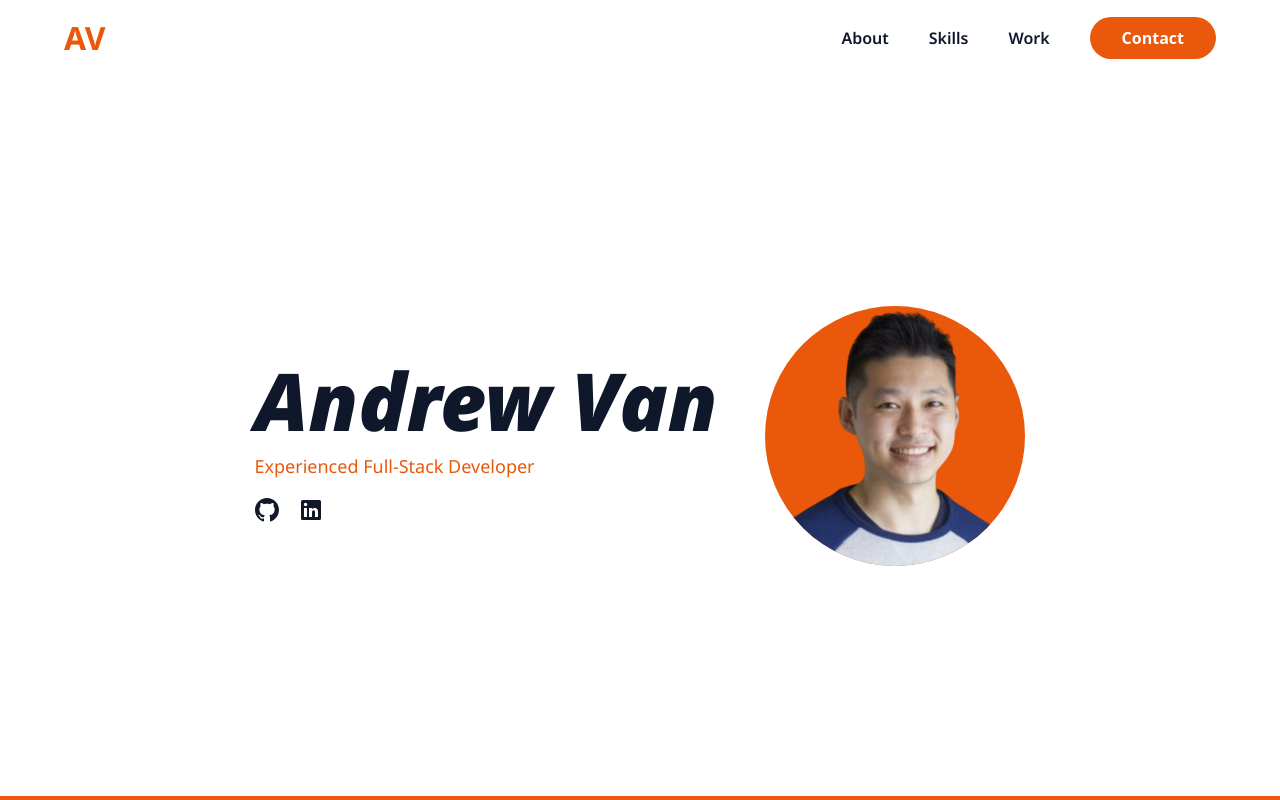
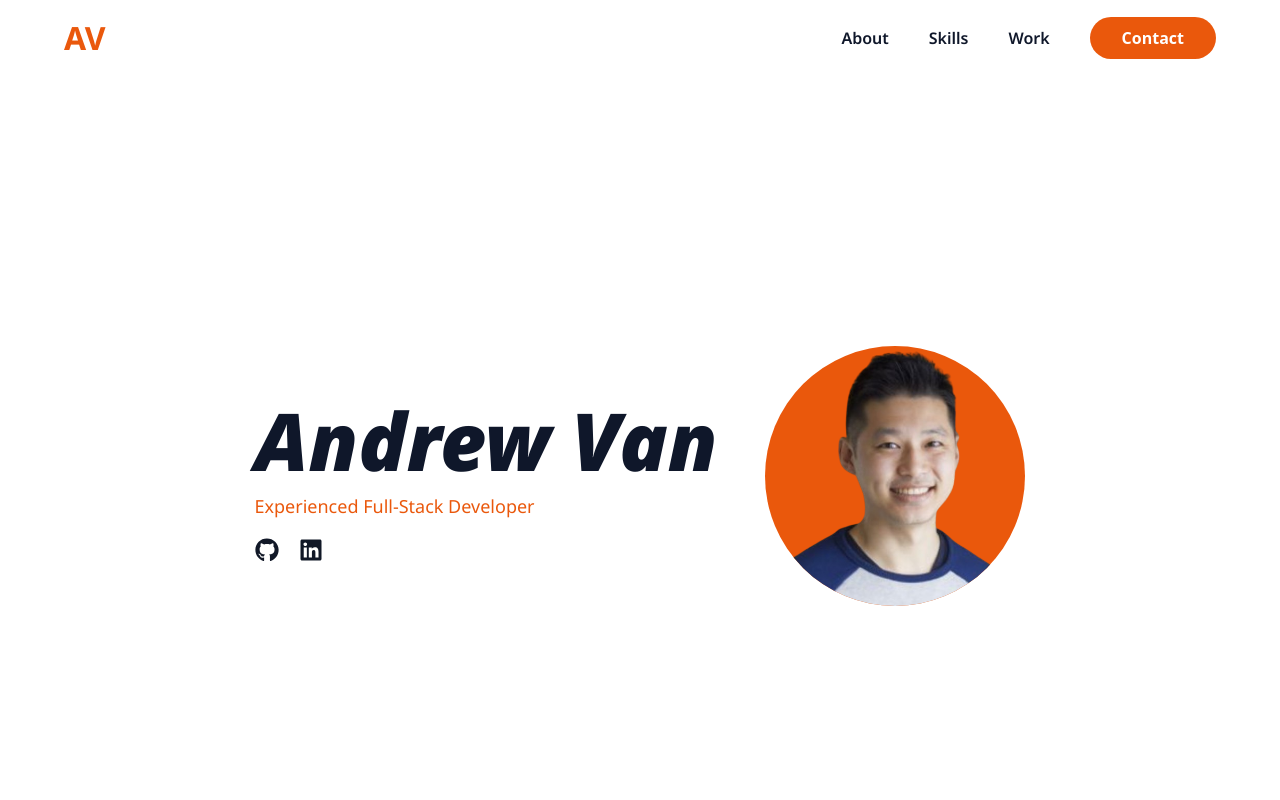
Before and after one commit to avan3/avan3.github.io, a React (Vite) app: page / in a window 1280 px wide. Shown: the top 800 px of the page. Built offline with nearby package versions, Linux system fonts and the light colour scheme.

Commit message:
replace svg with react-icons for github and linkedin icons

```diff
--- a/src/components/Hero.jsx
+++ b/src/components/Hero.jsx
@@ -1,11 +1,12 @@
 import styles from "../styles";
 import { avan } from "../assets";
+import { FaGithub, FaLinkedin } from "react-icons/fa6";
 
 const Hero = () => {
   return (
     <section
       id="hero"
-      className="flex flex-col-reverse md:flex-row sm:gap-x-12 h-[520px] sm:h-[720px] items-center"
+      className="flex flex-col-reverse md:flex-row sm:gap-x-12 h-[520px] sm:h-[720px] items-center m-10"
     >
       <section className={`flex flex-col ${styles.paddingY}`}>
         <h1
@@ -27,15 +28,7 @@ const Hero = () => {
                 target="_blank"
                 rel="noreferrer"
               >
-                <svg
-                  xmlns="http://www.w3.org/2000/svg"
-                  viewBox="0 0 16 16"
-                  fill="currentColor"
-                  className="h-6 w-6"
-                  aria-hidden="true"
-                >
-                  <path d="M8 0C3.58 0 0 3.58 0 8c0 3.54 2.29 6.53 5.47 7.59.4.07.55-.17.55-.38 0-.19-.01-.82-.01-1.49-2.01.37-2.53-.49-2.69-.94-.09-.23-.48-.94-.82-1.13-.28-.15-.68-.52-.01-.53.63-.01 1.08.58 1.23.82.72 1.21 1.87.87 2.33.66.07-.52.28-.87.51-1.07-1.78-.2-3.64-.89-3.64-3.95 0-.87.31-1.59.82-2.15-.08-.2-.36-1.02.08-2.12 0 0 .67-.21 2.2.82.64-.18 1.32-.27 2-.27.68 0 1.36.09 2 .27 1.53-1.04 2.2-.82 2.2-.82.44 1.1.16 1.92.08 2.12.51.56.82 1.27.82 2.15 0 3.07-1.87 3.75-3.65 3.95.29.25.54.73.54 1.48 0 1.07-.01 1.93-.01 2.2 0 .21.15.46.55.38A8.013 8.013 0 0016 8c0-4.42-3.58-8-8-8z"></path>
-                </svg>
+                <FaGithub className="w-[24px] h-[24px] hover:text-orange-600" />
               </a>
             </li>
             <li className="mr-5 text-xs">
@@ -45,15 +38,7 @@ const Hero = () => {
                 target="_blank"
                 rel="noreferrer"
               >
-                <svg
-                  xmlns="http://www.w3.org/2000/svg"
-                  viewBox="0 0 24 24"
-                  fill="currentColor"
-                  className="h-6 w-6"
-                  aria-hidden="true"
-                >
-                  <path d="M20.5 2h-17A1.5 1.5 0 002 3.5v17A1.5 1.5 0 003.5 22h17a1.5 1.5 0 001.5-1.5v-17A1.5 1.5 0 0020.5 2zM8 19H5v-9h3zM6.5 8.25A1.75 1.75 0 118.3 6.5a1.78 1.78 0 01-1.8 1.75zM19 19h-3v-4.74c0-1.42-.6-1.93-1.38-1.93A1.74 1.74 0 0013 14.19a.66.66 0 000 .14V19h-3v-9h2.9v1.3a3.11 3.11 0 012.7-1.4c1.55 0 3.36.86 3.36 3.66z"></path>
-                </svg>
+                <FaLinkedin className="w-[24px] h-[24px] hover:text-orange-600" />
               </a>
             </li>
           </ul>
```
